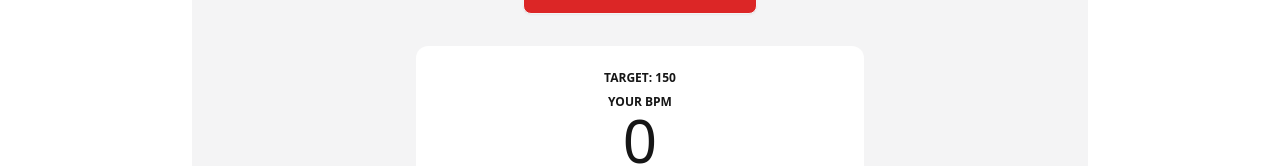
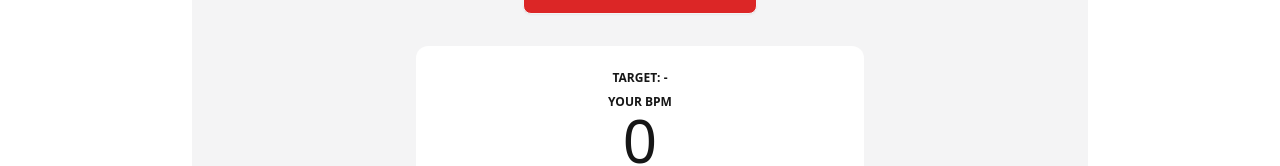
Before and after one commit to nathantipton/advent-of-svelte, a SvelteKit app: page /day6 in a window 1280 px wide. Shown: the part 330-496 px from the top of the page. Built offline with nearby package versions, Linux system fonts and the light colour scheme.

Commit message:
change to limit 20 beats

```diff
--- a/src/routes/day6/+page.svelte
+++ b/src/routes/day6/+page.svelte
@@ -7,7 +7,7 @@
   let bpm = $state(0);
   let variance = $state(0);
   let timePassed = $state(0);
-  let targetBPM = $state(150);
+  let targetBPM = $state(0);
   let gameMessage = $state("");
   let diffMessage = $state("");
   let song: Song | null = $state(null);
@@ -51,6 +51,10 @@
 
   const addBeat = () => {
     beatHistory.push(Date.now());
+    // only keep the last 20 beats if there are more than 20
+    if (beatHistory.length > 20) {
+      beatHistory = beatHistory.slice(-20);
+    }
     calculateBPM();
   };
 
@@ -153,7 +157,9 @@
     >
     <div class="bg-base-100 py-6 px-8 rounded-xl flex-col flex gap-4">
       <div class="flex flex-col items-center justify-center">
-        <div class="text-xs font-bold uppercase mb-2">Target: {targetBPM}</div>
+        <div class="text-xs font-bold uppercase mb-2">
+          Target: {targetBPM > 0 ? targetBPM : "-"}
+        </div>
         <div class="text-xs font-bold uppercase">Your BPM</div>
         <div class="text-6xl">{bpm.toFixed(0)}</div>
         <div>{diffMessage}</div>
```
